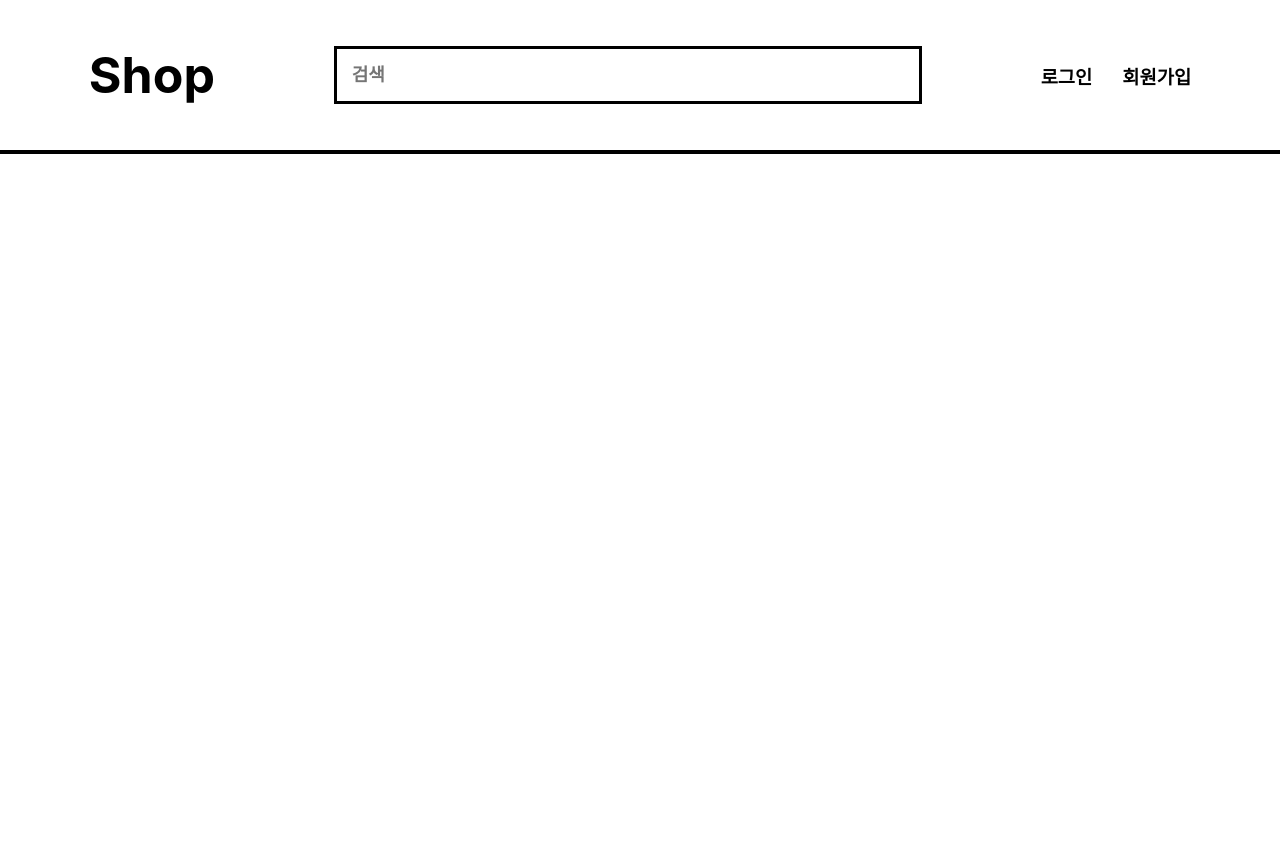
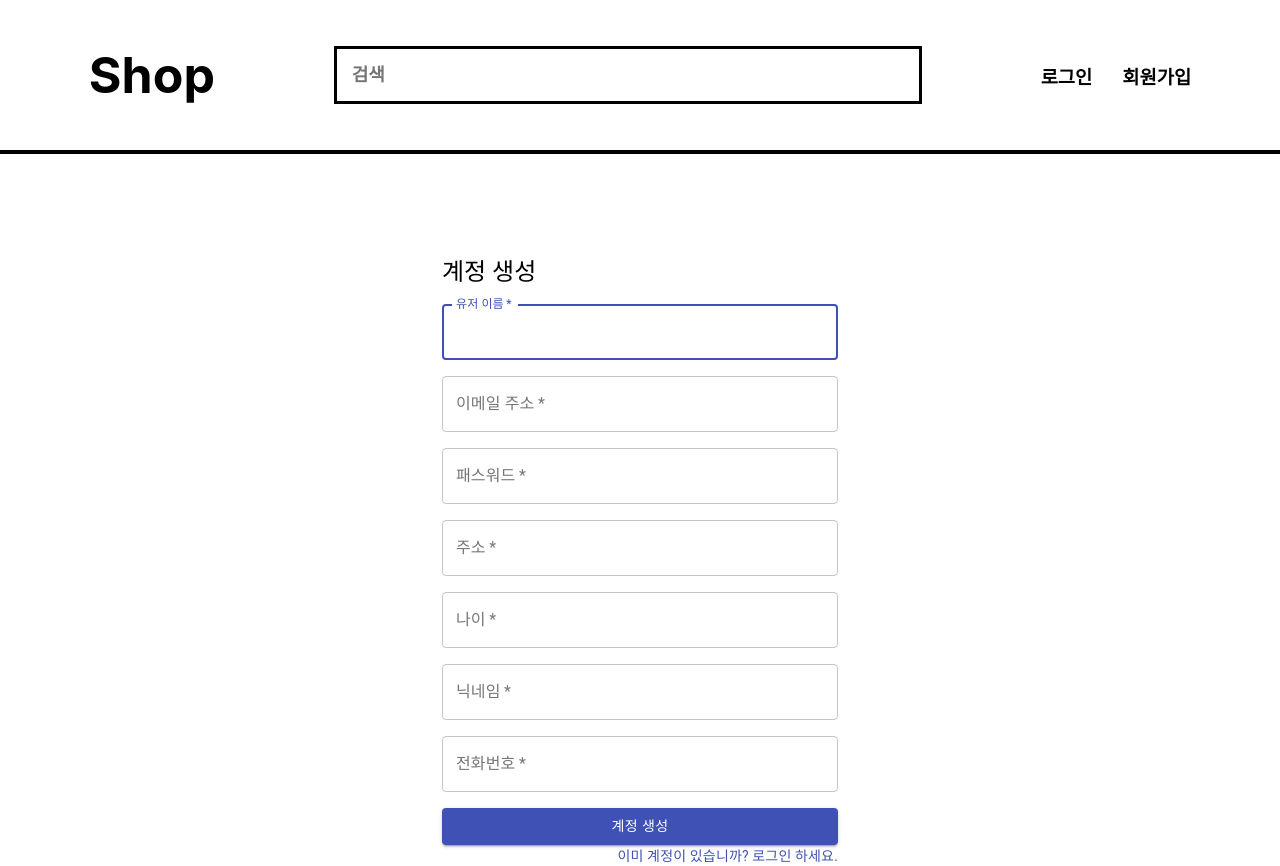
Before and after one commit to shoppingmall-page-study/shopping-front, a React (Create React App) app: page /join in a window 1280 px wide. Before the commit the page ends 800 px from the top, so only its background shows below. Built offline with nearby package versions, Linux system fonts and the light colour scheme.

Commit message:
login page

```diff
--- a/package.json
+++ b/package.json
@@ -3,11 +3,13 @@
   "version": "0.1.0",
   "private": true,
   "dependencies": {
+    "@material-ui/core": "^4.12.4",
     "@testing-library/jest-dom": "^5.16.4",
     "@testing-library/react": "^13.2.0",
     "@testing-library/user-event": "^13.5.0",
     "axios": "^0.27.2",
     "react": "^18.1.0",
+    "react-cookie": "^4.1.1",
     "react-dom": "^18.1.0",
     "react-router-dom": "^6.3.0",
     "react-scripts": "5.0.1",
--- /dev/null
+++ b/src/Api/ApiService.js
@@ -0,0 +1,68 @@
+import { API_BASE_URL } from "./app-config";
+import {cookie} from "react-cookie";
+import axios from 'axios';
+const ACCESS_TOKEN = "ACCESS_TOKEN";
+
+
+export const call = (api, method, request) => {
+  let header = new Headers({
+    "Content-Type": "application/json",
+  });
+
+  // 로컬 스토리지에서 ACCESS TOKEN 가져오기
+  const accessToken = localStorage.getItem("ACCESS_TOKEN");
+  if (accessToken && accessToken != null) {
+    header.append("Authorization", null);
+  }
+
+  let options = {
+    headers: header,
+    url: API_BASE_URL + api,
+    method: method,
+  };
+
+  if (request) {
+    // GET method
+    options.data = request;
+  }
+  return axios(options)
+    .then((response) =>
+     {
+      if(response.status === 200){
+        console.log("true")
+        console.log(response.ok)
+        return response
+      }else if(response.status === 403){
+        window.location.href = "/login" ; // redirect
+      }
+      else{
+        window.location.href = "/login" ; // redirect
+      }
+
+      })
+}
+
+export const signin = (userDTO) => {
+  return call("/login", 'POST', userDTO).then((response) => {
+    let jwt = response.headers.authorization;
+    if(jwt !== null){
+      localStorage.setItem(ACCESS_TOKEN, jwt);
+    }
+
+  });
+}
+
+export const signout = () => {
+  localStorage.setItem(ACCESS_TOKEN, null);
+  window.location.href = "/login";
+}
+
+
+export const signup = (userDTO) => {
+  return call("/join", "POST", userDTO);
+}
+
+export const googlelogin =() =>{
+  return call("//oauth2/authorization/google","GET");
+
+}
--- /dev/null
+++ b/src/Api/app-config.js
@@ -0,0 +1,9 @@
+let backendHost;
+
+const hostname = window && window.location && window.location.hostname;
+
+if (hostname === "localhost") {
+  backendHost = "http://localhost:8080";
+}
+
+export const API_BASE_URL = `${backendHost}`;
--- a/src/Join/Join.js
+++ b/src/Join/Join.js
@@ -1,11 +1,142 @@
 import React from "react";
+import {
+  Button,
+  TextField,
+  Link,
+  Grid,
+  Container,
+  Typography,
+} from "@material-ui/core";
+import { signup } from "../Api/ApiService";
 import Hbefore from "../Header/HeaderBefore";
 
-function Join(){
-    return(
-        <header className="Header">
+const Join = () => {
+  const handleSubmit = (event) => {
+    event.preventDefault();
+    // 오브젝트에서 form에 저장된 데이터를 맵의 형태로 바꿔줌.
+    const data = new FormData(event.target);
+    const username = data.get("username");
+    const email = data.get("email");
+    const password = data.get("password");
+    const address = data.get("address");
+    const age = data.get("age");
+    const nickname = data.get("nickname");
+    const phonenumber = data.get("phonenumber");
+    signup({ email: email,  password: password , username: username, address:address, age:age, nickname: nickname, phoneNumber: phonenumber }).then(
+      (response) => {
+        // 계정 생성 성공 시 login페이지로 리디렉트
+        window.location.href = "/login";
+      }
+    );
+  };
+
+  return (
+    <>
+    <header className="Header">
             <Hbefore/>
         </header>
-    );
-}
+     <Container component="main" maxWidth="xs" style={{ marginTop: "8%" }}>
+      <form noValidate onSubmit={handleSubmit}>
+        <Grid container spacing={2}>
+          <Grid item xs={12}>
+            <Typography component="h1" variant="h5">
+              계정 생성
+            </Typography>
+          </Grid>
+          <Grid item xs={12}>
+            <TextField
+              autoComplete="fname"
+              name="username"
+              variant="outlined"
+              required
+              fullWidth
+              id="username"
+              label="유저 이름"
+              autoFocus
+            />
+          </Grid>
+          <Grid item xs={12}>
+            <TextField
+              variant="outlined"
+              required
+              fullWidth
+              id="email"
+              label="이메일 주소"
+              name="email"
+              autoComplete="email"
+            />
+          </Grid>
+          <Grid item xs={12}>
+            <TextField
+              variant="outlined"
+              required
+              fullWidth
+              name="password"
+              label="패스워드"
+              type="password"
+              id="password"
+              autoComplete="current-password"
+            />
+          </Grid>
+          <Grid item xs={12}>
+            <TextField
+              variant="outlined"
+              required
+              fullWidth
+              name="address"
+              label="주소"
+              id="address"
+              autoComplete="current-address"
+            />
+          </Grid>
+          <Grid item xs={12}>
+            <TextField
+              variant="outlined"
+              required
+              fullWidth
+              name="age"
+              label="나이"
+              id="age"
+            />
+          </Grid>
+          <Grid item xs={12}>
+            <TextField
+              variant="outlined"
+              required
+              fullWidth
+              name="nickname"
+              label="닉네임"
+              id="nickname"
+            />
+          </Grid>
+          <Grid item xs={12}>
+            <TextField
+              variant="outlined"
+              required
+              fullWidth
+              name="phonenumber"
+              label="전화번호"
+              id="phonenumber"
+            />
+          </Grid>
+          <Grid item xs={12}>
+            <Button type="submit" fullWidth variant="contained" color="primary">
+              계정 생성
+            </Button>
+          </Grid>
+        </Grid>
+        <Grid container justify="flex-end">
+          <Grid item>
+            <Link href="/login" variant="body2">
+              이미 계정이 있습니까? 로그인 하세요.
+            </Link>
+          </Grid>
+        </Grid>
+      </form>
+    </Container>
+    </>
+
+  );
+};
+
 export default Join;
--- /dev/null
+++ b/src/Login/GoogleOauth.js
@@ -0,0 +1,27 @@
+import React,{useState} from "react";
+import Hbefore from "../Header/HeaderBefore";
+import {googlelogin} from "../Api/ApiService";
+
+import {
+  Link,
+  Button,
+  TextField,
+  Grid,
+  Container,
+  Typography,
+} from "@material-ui/core";
+
+const Login = () => {
+  const handleSubmit = (event) => {
+    window.location.href = ""
+  };
+
+  return (
+    <>
+    <Button onClick={handleSubmit}>google로그인</Button>
+    </>
+
+  );
+};
+
+export default Login;
--- a/src/Login/Login.js
+++ b/src/Login/Login.js
@@ -1,12 +1,84 @@
-import React from "react";
+import React,{useState} from "react";
 import Hbefore from "../Header/HeaderBefore";
+import {signin} from "../Api/ApiService";
+import GoogleOauth from "./GoogleOauth";
 
-function Login(){
-    return(
-        <header className="Header">
+import {
+  Link,
+  Button,
+  TextField,
+  Grid,
+  Container,
+  Typography,
+} from "@material-ui/core";
+
+const Login = () => {
+  const handleSubmit = (event) => {
+    event.preventDefault();
+    const data = new FormData(event.target);
+    const email = data.get("email");
+    const password = data.get("password");
+    // ApiService의 signin 메서드를 사용 해 로그인.
+    signin({ email: email, password: password });
+  };
+
+  return (
+    <>
+    <header className="Header">
             <Hbefore/>
         </header>
-    );
-}
+        <Container component="main" maxWidth="xs" style={{ marginTop: "8%" }}>
+
+      <Grid container spacing={2}>
+        <Grid item xs={12}>
+          <Typography component="h1" variant="h5">
+            로그인
+          </Typography>
+        </Grid>
+      </Grid>
+      <form  onSubmit={handleSubmit}>
+        {" "}
+        {/* submit 버튼을 누르면 handleSubmit이 실행됨. */}
+        <Grid container spacing={2}>
+          <Grid item xs={12}>
+            <TextField
+              variant="outlined"
+              required
+              fullWidth
+              id="email"
+              label="이메일 주소"
+              name="email"
+              autoComplete="email"
+            />
+          </Grid>
+          <Grid item xs={12}>
+            <TextField
+              variant="outlined"
+              required
+              fullWidth
+              name="password"
+              label="패스워드"
+              type="password"
+              id="password"
+              autoComplete="current-password"
+            />
+          </Grid>
+          <Grid item xs={12}>
+            <Button type="submit" fullWidth variant="contained" color="primary">
+              로그인
+            </Button>
+          </Grid>
+          <Link href="/signup" variant="body2">
+            <Grid item>계정이 없습니까? 여기서 가입 하세요.</Grid>
+          </Link>
+        </Grid>
+      </form>
+      <GoogleOauth/>
+
+    </Container>
+    </>
+
+  );
+};
 
 export default Login;
--- a/src/Router.js
+++ b/src/Router.js
@@ -23,10 +23,10 @@ function UserRouter(){
 
     return(
     <Routes>
-        <Route path="/1" element={<Bhome products={products} setProducts={setProducts}  convertPrice={convertPrice}/>}/>
-        <Route path="/Login" element={<Login/>}/>
-        <Route path="/" element={<Bhome products={products} setProducts={setProducts}  convertPrice={convertPrice} cart={cart}/>}/>
-        <Route path="/Join" element={<Join/>}/>
+        <Route path="/" element={<Bhome products={products} setProducts={setProducts}  convertPrice={convertPrice}/>}/>
+        <Route path="/login" element={<Login/>}/>
+        <Route path="/1" element={<Ahome products={products} setProducts={setProducts}  convertPrice={convertPrice} cart={cart}/>}/>
+        <Route path="/join" element={<Join/>}/>
         <Route path="/Basket" element={<Basket cart={cart} setCart={setCart} convertPrice={convertPrice}/>}/>
         <Route path="/Goodsup" element={<Goodsup products={products} setProducts={setProducts} cart={cart}/>}/>
         <Route path="/Uplist" element={<Uplist/>}/>
```
Also changed, not shown: 1 other file (tests, documents, lock files or other folders).
